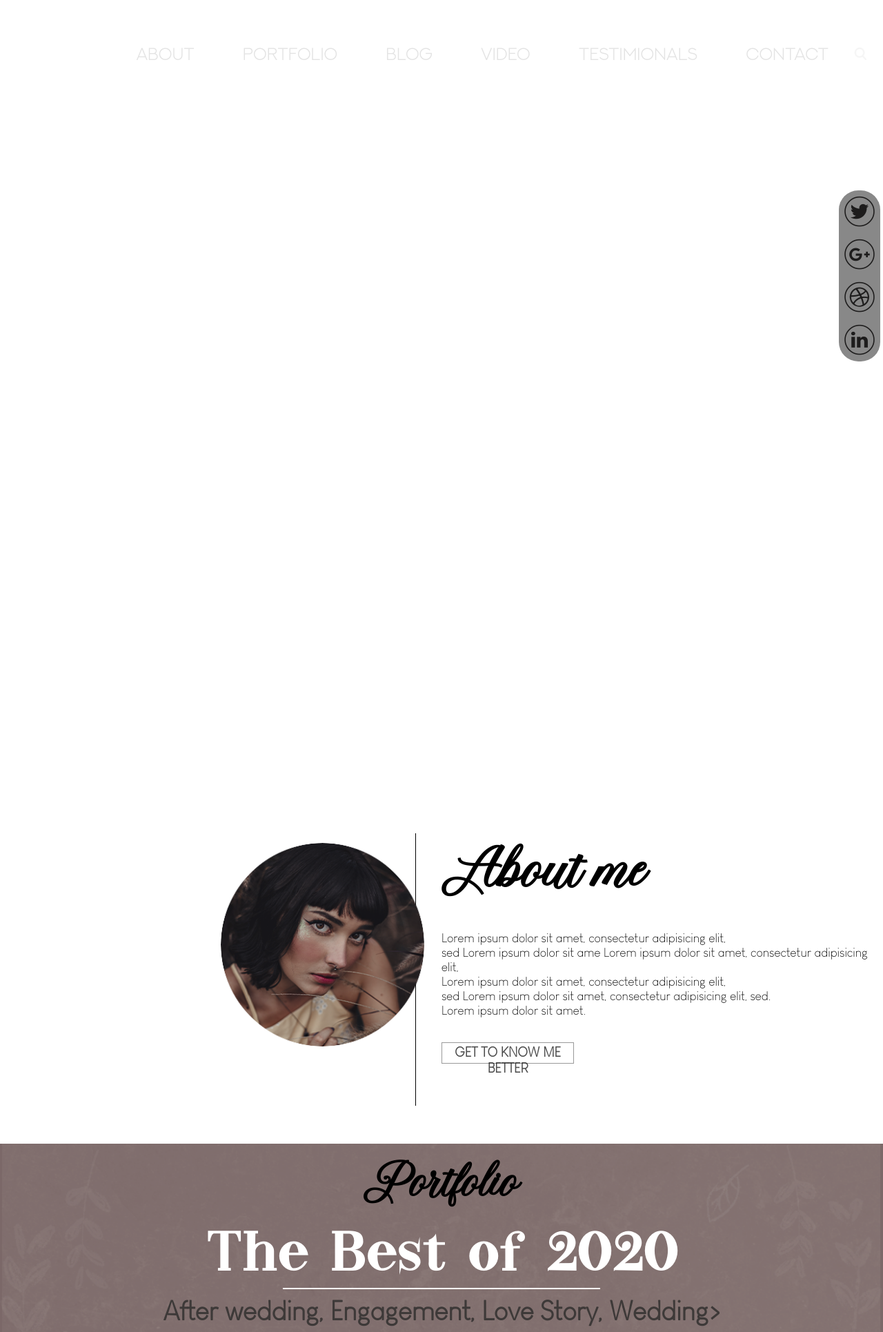
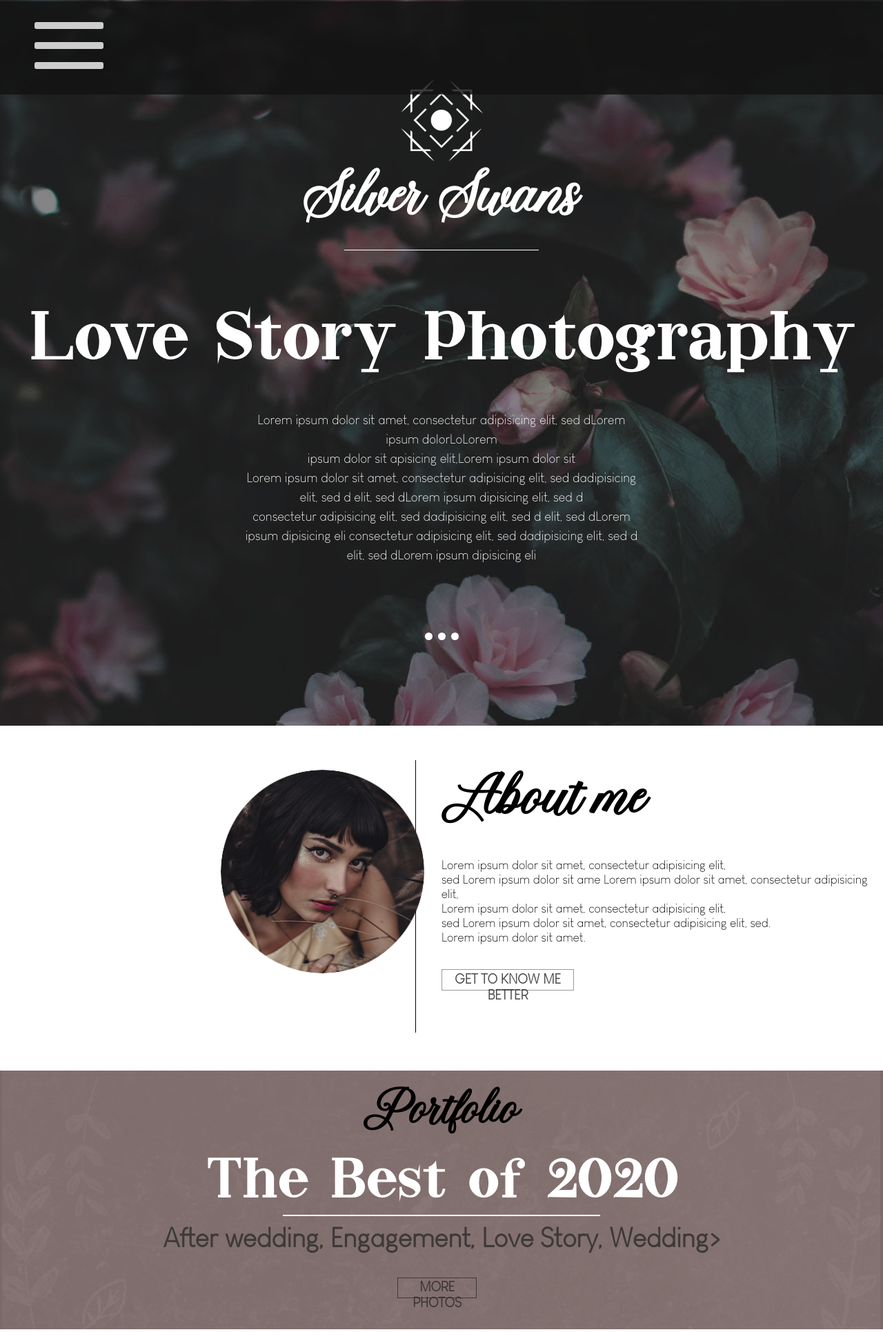
Before and after one commit to Tomy-my/Int-gration-maquette, a PHP site: page /site.html in a window 1280 px wide; the page is wider, and only the part inside the window is pictured. Shown: the top 1931 px of that part at 69% size. Run offline with PHP 8.4, Linux system fonts and the light colour scheme.

Commit message:
debut @queries css

```diff
--- a/css/petit-ecrans.css
+++ /dev/null
@@ -1,7 +0,0 @@
-@media all and (min-width: 1366px) and (max-width: 1910px)
-{
-    html {
-        zoom: 0.8;
-        -moz-transform: scale(1);
-    }
-}
--- /dev/null
+++ b/css/resolutions.css
@@ -0,0 +1,233 @@
+@media all and (min-width: 1366px) and (max-width: 1910px) /*ordinateur*/
+{
+    html {
+        zoom: 0.8;
+    }
+
+    .topnav input[type=text]:focus
+    {
+    width: 13%;
+    cursor: text;
+    }
+}
+
+@media screen and (max-width: 1365px )
+{
+    body
+    {
+        background-position: initial;
+    }
+
+    nav
+    {
+        display: block;
+    }
+    .test
+    {
+        height: 135px;
+        width: 200%;
+        margin-top: -113px;
+        background-color: rgba(19, 19, 19, 0.822);
+        position: fixed;
+        z-index: 9;
+    }
+    #menuToggle img
+    {
+        margin-left: 285px;
+        width: 350px;
+        height: 350px;
+    }
+    #menuToggle
+    {
+    display: block;
+    position: relative;
+    top: 15px;
+    left: 50px;
+
+    z-index: 9;
+
+    -webkit-user-select: none;
+    user-select: none;
+    }
+
+    #menuToggle a
+    {
+    font-family: 'para';
+    display: flex;
+    flex-direction: column;
+    text-decoration: none;
+    color: #f0eeee;
+    padding-top: 50px;
+    font-size: 70px;
+    margin-top: 20px;
+    margin-left: 30px;
+
+    transition: color 0.3s ease;
+    }
+
+
+    #menuToggle input
+    {
+    display: block;
+    width: 40px;
+    height: 32px;
+    position: absolute;
+    top: -7px;
+    left: -5px;
+
+    cursor: pointer;
+
+    opacity: 0;
+    z-index: 2;
+
+    -webkit-touch-callout: none;
+    }
+
+    #menuToggle span
+    {
+    display: block;
+    width: 100px;
+    height: 10px;
+    margin-top: 15px;
+    margin-bottom: 19px;
+    position: relative;
+
+    background: #cdcdcd;
+    border-radius: 3px;
+
+    z-index: 1;
+
+    transform-origin: 4px 0px;
+
+    transition: transform 0.5s cubic-bezier(0.77,0.2,0.05,1.0),
+                background 0.5s cubic-bezier(0.77,0.2,0.05,1.0),
+                opacity 0.55s ease;
+    }
+
+    #menuToggle span:first-child
+    {
+    transform-origin: 0% 0%;
+    }
+
+    #menuToggle span:nth-last-child(2)
+    {
+    transform-origin: 0% 100%;
+    }
+
+    #menuToggle input:checked ~ span
+    {
+    opacity: 1;
+    transform: rotate(45deg) translate(1px, 1px);
+    background: #ffffff;
+    }
+
+
+    #menuToggle input:checked ~ span:nth-last-child(3)
+    {
+    opacity: 0;
+    transform: rotate(0deg) scale(0.2, 0.2);
+    }
+
+
+    #menuToggle input:checked ~ span:nth-last-child(2)
+    {
+    transform: rotate(-45deg) translate(0, -1px);
+    }
+
+    #menu
+    {
+    position: absolute;
+    width: 100%;
+    height: 2500px;
+    margin: -100px 0 0 -50px;
+    padding: 50px;
+    padding-top: 125px;
+
+    background: #070707;
+    list-style-type: none;
+    -webkit-font-smoothing: antialiased;
+
+
+    transform-origin: 0% 0%;
+    transform: translate(-100%, 0);
+
+    transition: transform 0.5s cubic-bezier(0.77,0.2,0.05,1.0);
+    }
+
+    #menu li
+    {
+    padding: 10px 0;
+    font-size: 22px;
+    }
+
+    #menuToggle input:checked ~ ul
+    {
+    transform: none;
+    }
+
+    #menuToggle input[type=text]
+    {
+    cursor: pointer;
+    width: 1px;
+    font-size: 18px;
+    background-color: rgb(255, 255, 255);
+    background-image: url(../images/search-ico.png);
+    background-size: 18px;
+    /* background-position: 0px 2px;
+    background-repeat: no-repeat; */
+    padding: 0px 0px 0px 18px;
+    margin-top: 15px;
+    transition: width 0.4s;
+    color: rgba(255, 255, 255, 0.842);
+    border-color: rgba(165, 42, 42, 0);
+    }
+
+    #menuToggle input[type=text]:focus
+    {
+    width: 15%;
+    cursor: text;
+
+    }
+
+    #menu span
+    {
+    display: block;
+    width: 45%;
+    height: 5px;
+    margin-top: 50px;
+    background: #d6d1d167;
+    border-radius: 3px;
+    }
+
+
+
+
+
+
+
+
+
+
+
+    /* on efface */
+
+    .social
+    {
+        display: none;
+    }
+    header
+    {
+        display: none;
+    }
+
+
+    /* ils m'embetent pour l'instant */
+    .casse-blanc
+    {
+        display: none;
+    }
+    .video-liste
+    {
+        display: none;
+    }
+}
--- a/css/styles.css
+++ b/css/styles.css
@@ -16,6 +16,11 @@ body
 
 nav
 {
+    display: none;
+}
+
+header nav
+{
     display: flex;
     justify-content: space-around;
     margin-top: 50px;
@@ -23,7 +28,7 @@ nav
     font-weight: 350;
 }
 
-nav a
+header nav a
 {
     float: left;
     color: #d6d6d6b0;
@@ -37,22 +42,17 @@ nav a
     cursor: pointer;
 }
 
-nav a.active
+header nav a.active
 {
     text-decoration: underline ;
     color: rgb(255, 255, 255);
 }
 
-nav a:hover
+header nav a:hover
 {
     color: #ffffff;
 }
 
-.search1
-{
-    width: 25px;
-    height: 25px;
-}
 
 section
 {
@@ -139,7 +139,7 @@ a:visited
 
 }
 
-.topnav input[type=text]
+header .topnav input[type=text]
 {
     cursor: pointer;
     width: 1px;
@@ -156,9 +156,9 @@ a:visited
     border-color: rgba(165, 42, 42, 0);
 }
 
-.topnav input[type=text]:focus
+header .topnav input[type=text]:focus
 {
-    width: 15%;
+    width: 13%;
     cursor: text;
 
 }
@@ -947,3 +947,27 @@ margin-top: 50px;
     margin-top: 30px;
     line-height: 25px
 }
+
+.ending .topnav input[type=text]
+{
+    cursor: pointer;
+    width: 1px;
+    font-size: 18px;
+    background-color: rgba(219, 219, 219, 0);
+    background-image: url(../images/search-ico.png);
+    background-size: 18px;
+    background-position: 0px 2px;
+    background-repeat: no-repeat;
+    padding: 0px 0px 0px 18px;
+    margin-top: 15px;
+    transition: width 0.4s;
+    color: rgba(255, 255, 255, 0.842);
+    border-color: rgba(165, 42, 42, 0);
+}
+
+.ending .topnav input[type=text]:focus
+{
+    width: 13%;
+    cursor: text;
+
+}
--- a/site.html
+++ b/site.html
@@ -4,11 +4,44 @@
         <meta charset="utf-8" />
         <link rel="stylesheet" href="css/font.css" />
         <link rel="stylesheet" href="css/styles.css" />
-        <link rel="stylesheet" href="css/petit-ecrans.css" />
+        <link rel="stylesheet" href="css/ordi.css" />
+        <link rel="stylesheet" href="css/resolutions.css" />
         <link rel="icon" href="images/Favicon.jpeg" />
         <title>Love Photographie</title>
     </head>
-    <body>
+        <body>
+
+            <nav role="navigation">
+                <div class="test">
+                    <div id="menuToggle">
+                        <input type="checkbox" />
+
+                <span></span>
+                <span></span>
+                <span></span>
+
+                <ul id="menu">
+                    <img src="images/Logo.png">
+                    <span></span>
+                    <a href="#home">HOME</a>
+                    <span></span>
+                    <a href="#about-page">ABOUT</a>
+                    <span></span>
+                    <a href="#porto">PORTFOLIO</a>
+                    <span></span>
+                    <a href="#blog">BLOG</a>
+                    <span></span>
+                    <a href="#video">VIDEO</a>
+                    <span></span>
+                    <a href="#testi">TESTIMIONALS</a>
+                    <span></span>
+                    <a href="#contact">CONTACT</a>
+                    <span></span>
+                    <input type="text" name="search" placeholder=" search">
+                </ul>
+                </div>
+            </div>
+            </nav>
         <header>
             <nav>
                 <div id="home" class="topnav">
```
